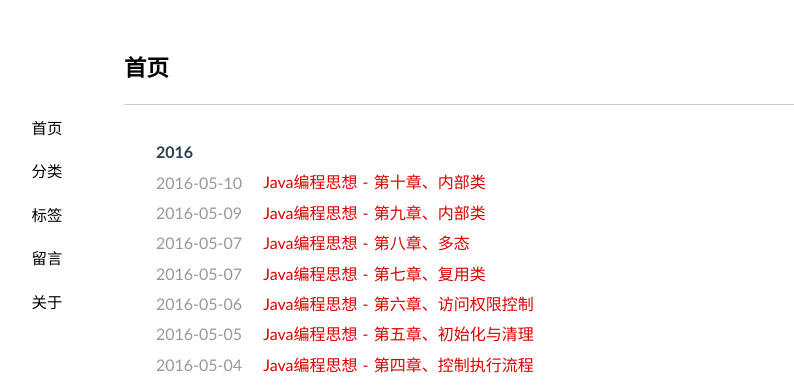
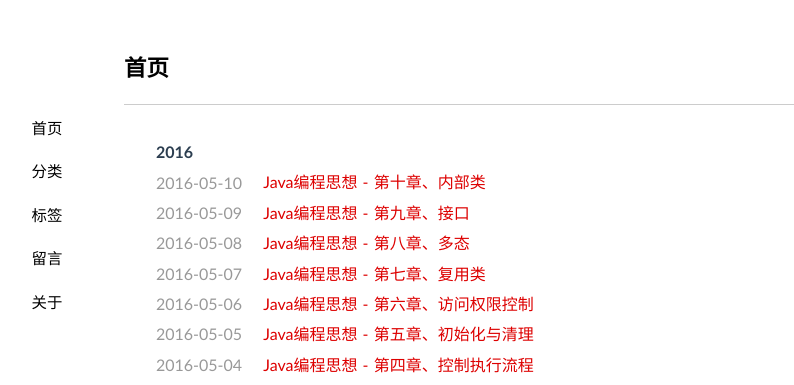
Before and after one commit to jeizas/jeizas.github.io, a Jekyll site: the page built from index.html, in a window 1280 px wide. Shown: the top 385 px of the page, without its empty margins (91-885 px from the left). Built offline with Jekyll 4.4.1, drawn with Linux system fonts in a browser that asks for light colours; the list of posts is cut into pages by our own code; comment, search, counter and statistics services are not loaded.

Commit message:
修改：     _posts/2016-05-08-thinking_in_java_chapter08.md 	修改：     _posts/2016-05-09-thinking_in_java_chapter09.md

```diff
--- a/_posts/2016-05-08-thinking_in_java_chapter08.md
+++ b/_posts/2016-05-08-thinking_in_java_chapter08.md
@@ -1,7 +1,7 @@
 ---
 layout: post
 title: "Java编程思想 - 第八章、多态"
-date: 2016-05-07 18:09
+date: 2016-05-08 18:09
 categories: [java]
 tags: [Java编程思想]
 ---
--- a/_posts/2016-05-09-thinking_in_java_chapter09.md
+++ b/_posts/2016-05-09-thinking_in_java_chapter09.md
@@ -1,6 +1,6 @@
 ---
 layout: post
-title: "Java编程思想 - 第九章、内部类"
+title: "Java编程思想 - 第九章、接口"
 date: 2016-05-09 14:02
 categories: [java]
 tags: [Java编程思想]
```
